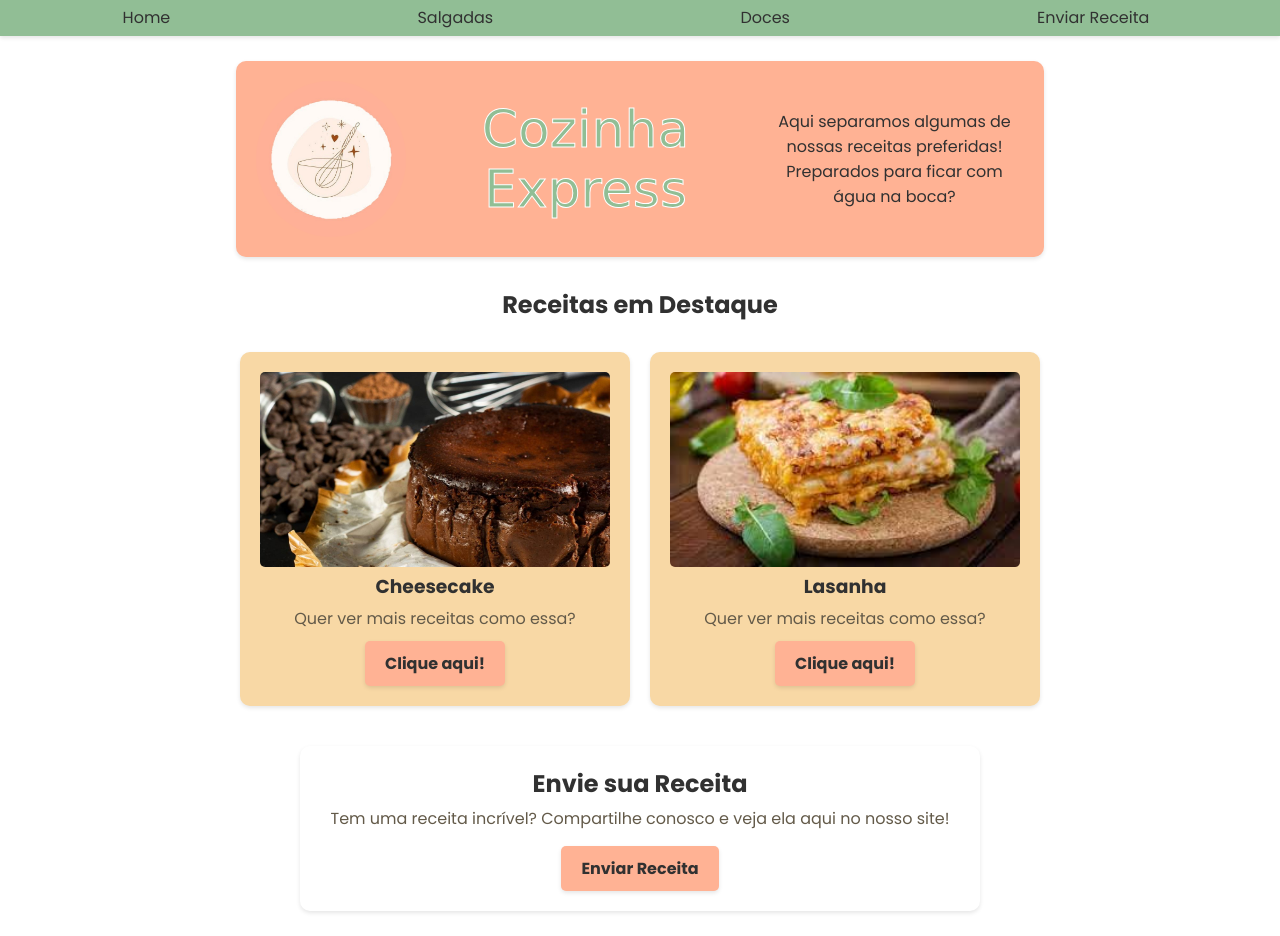
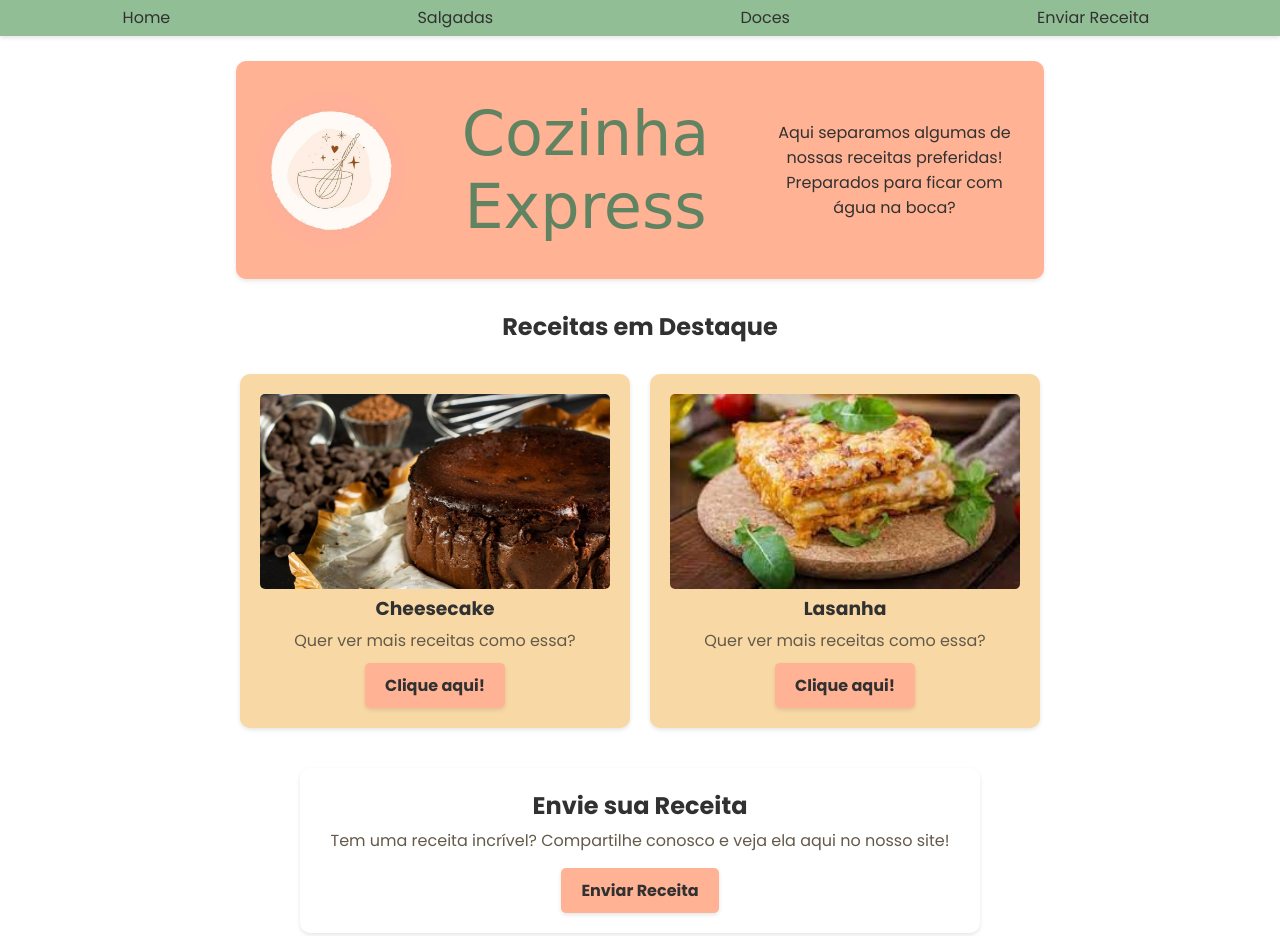
Before and after one commit to karenribeiro7/DevWebI-1-Unidade, a plain HTML site: page index.html in a window 1280 px wide. Shown: the top 936 px of the page. Drawn offline with Linux system fonts and the light colour scheme; a web font is replaced by a local one.

Commit message:
Update estilo.css

```diff
--- a/assets/css/estilo.css
+++ b/assets/css/estilo.css
@@ -110,11 +110,11 @@ hr {/* configurações da linha que separa o bloco de capa do bloco de receitas,
     text-align: center;
     width: 50%;
     max-width: 350px;
-    font-size: 52px;
+    font-size: 62px;
     font-weight: 400;
-    color: #91be95;
+    color: #608362;
     margin: 16px 0;
-    -webkit-text-stroke: 1px #ffffff;
+    /* -webkit-text-stroke: 1px #a2d8a6; */
 }
 
 .capa__descricao {/* configurações do texto de descrição da capa do site, tamanho e cor da fonte, margem, tamanho máximo e alinhado ao centro */
@@ -144,7 +144,7 @@ hr {/* configurações da linha que separa o bloco de capa do bloco de receitas,
 }
 
 .subtitulo {/* definindo a cor, tipo e tamanho da fonte, alinhamento ao centro, padding, margem do subtitulo Nossas Receitas  */
-    color:#91be95;
+    color:#608362;
     font-family: 'Damion', cursive;
     font-size: 36px;
     font-weight: 400;
```
